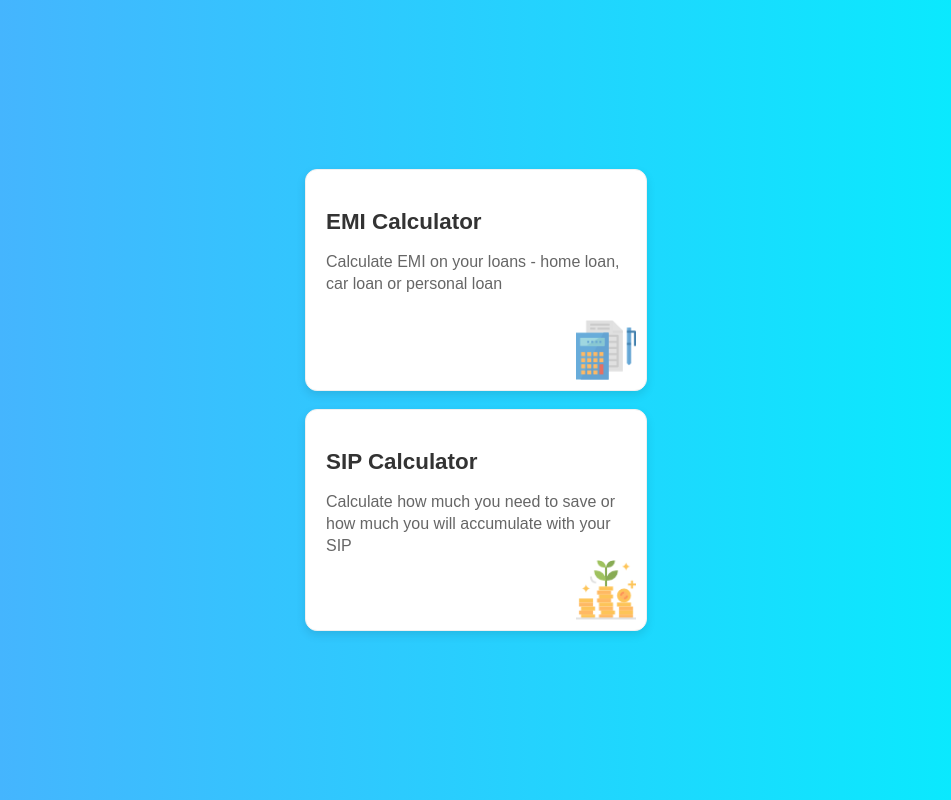
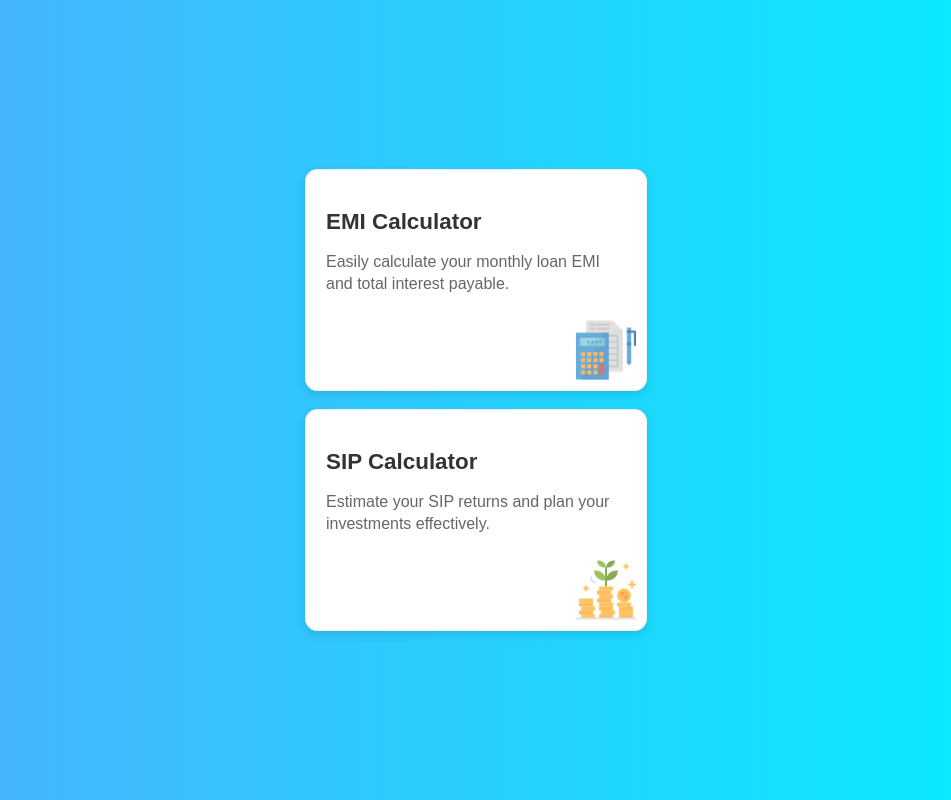
Before and after one commit to vikarnjha/React-EMI-SIP-Calculator, a React (Vite) app in the folder emi-sip-calculator/: page / in a window 1280 px wide. Shown: the whole page, without its empty margins (164-1115 px from the left). Built offline with nearby package versions, Linux system fonts and the light colour scheme.

Commit message:
cards slogan changed

```diff
--- a/emi-sip-calculator/src/components/Home.jsx
+++ b/emi-sip-calculator/src/components/Home.jsx
@@ -13,7 +13,7 @@ const Home = () => {
       <div className="container">
         <h2 className="title">EMI Calculator</h2>
         <p className="description">
-        Calculate EMI on your loans - home loan, car loan or personal loan
+          Easily calculate your monthly loan EMI and total interest payable.
         </p>
         <img className="img" src={emi} alt="EMI Icon" loading="lazy" />
       </div>
@@ -22,8 +22,7 @@ const Home = () => {
       <div className="container">
         <h2 className="title">SIP Calculator</h2>
         <p className="description">
-          Calculate how much you need to save or how much you will accumulate
-          with your SIP
+          Estimate your SIP returns and plan your investments effectively.
         </p>
         <img className="img" src={sip} alt="SIP Icon" loading="lazy" />
       </div>
```
